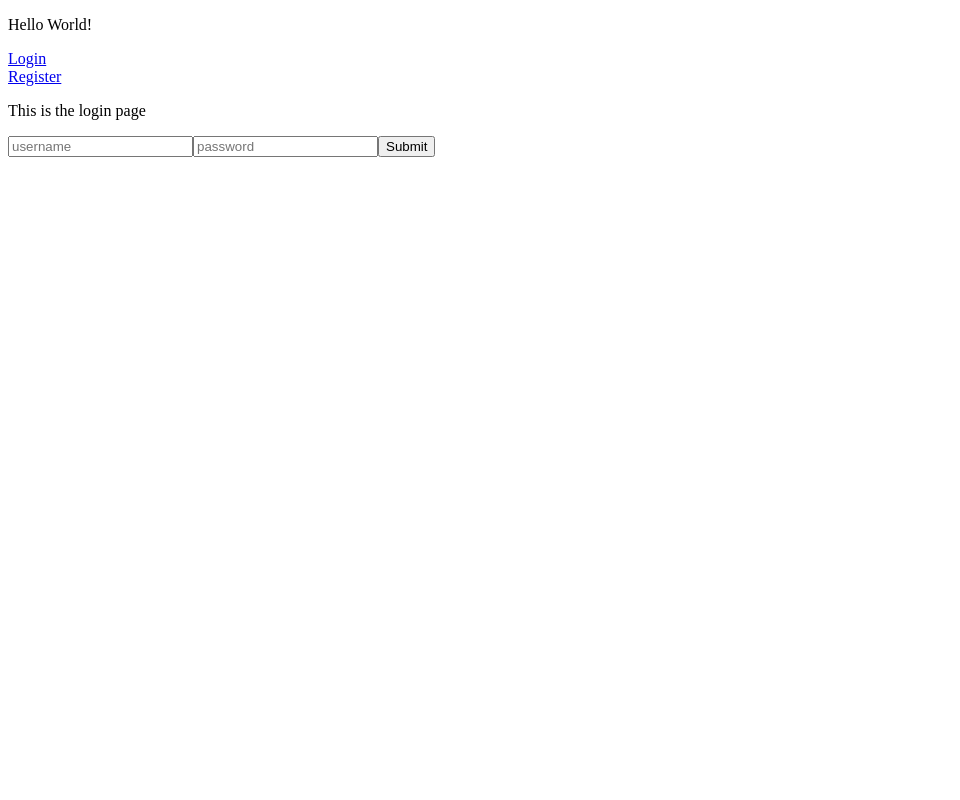
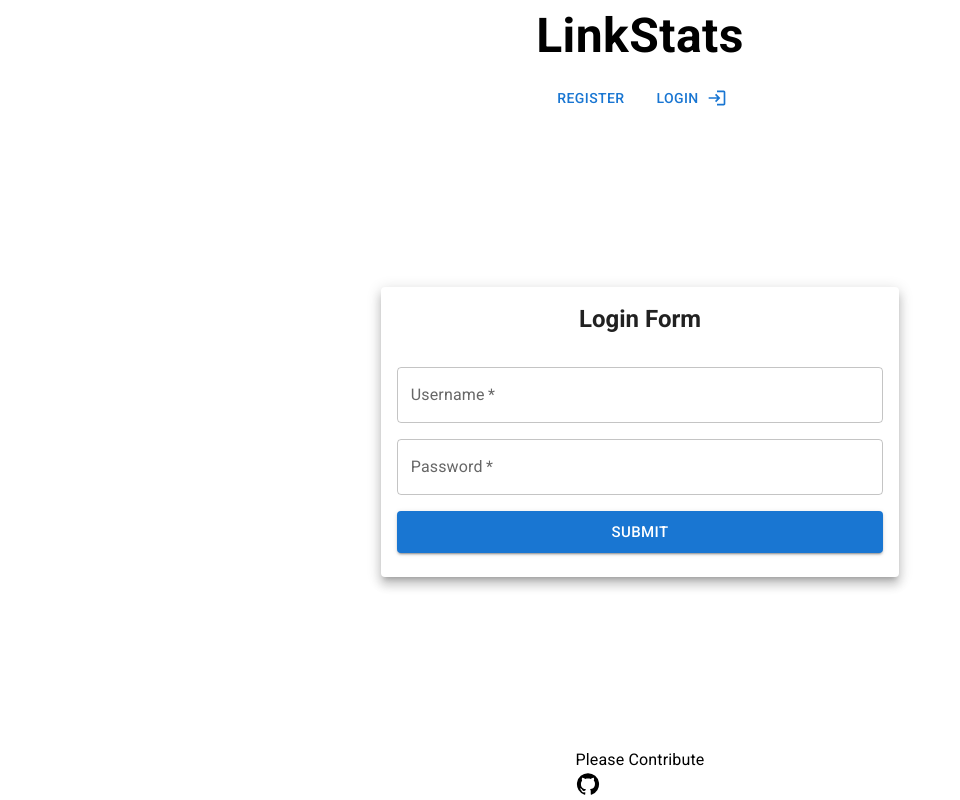
Before and after one commit to nickBes/link_stats, a React (Vite) app in the folder client/: page /login in a window 1280 px wide. Shown: the whole page, without its empty margins (0-960 px from the left). Built offline with nearby package versions, Linux system fonts and the light colour scheme; no server answers.

Commit message:
now have a fully functional dashboard

```diff
--- a/client/index.html
+++ b/client/index.html
@@ -2,8 +2,17 @@
 <html lang="en">
   <head>
     <meta charset="UTF-8" />
-    <meta name="viewport" content="width=device-width, initial-scale=1.0" />
+    <meta name="viewport" content="initial-scale=1, width=device-width" />
     <title>Vite App</title>
+    <link
+  rel="stylesheet"
+  href="https://fonts.googleapis.com/css?family=Roboto:300,400,500,700&display=swap"
+/>
+<link
+  rel="stylesheet"
+  href="https://fonts.googleapis.com/icon?family=Material+Icons"
+/>
+
   </head>
   <body>
     <div id="root"></div>
--- a/client/src/App.tsx
+++ b/client/src/App.tsx
@@ -3,6 +3,8 @@ import { useSnapshot } from "valtio"
 import { jwt, links } from "./states"
 import { Link, Outlet } from "react-router-dom"
 import Cookies from "js-cookie"
+import { Button, Typography, Stack, Box } from "@mui/material"
+import { Dashboard, Login as LoginIcon, Logout, GitHub } from "@mui/icons-material"
 
 const App : React.FC = () => {
     const jwtState = useSnapshot(jwt)
@@ -15,19 +17,29 @@ const App : React.FC = () => {
 
     return (
         <>
-            <p>Hello World!</p>
-            <nav style={{display: 'flex', flexDirection: 'column'}}>
+            <Stack alignItems="center" spacing={1} height="100vh">
+                <Link to="/">
+                    <Typography sx={{fontWeight: "bold", fontSize: {xs: "2rem", md: "3rem"}}}>LinkStats</Typography>
+                </Link>
+                <Stack alignItems="center" direction="row" spacing={2}>
                     {jwtState.token ?
                     <>
-                    <Link to="/dashboard">Dashboard</Link>
-                    <button onClick={logout}>logout</button>
+                        <Button endIcon={<Dashboard/>}><Link to="/dashboard">Dashboard</Link></Button>
+                        <Button endIcon={<Logout/>} color="error" onClick={logout}>LogOut</Button>
                     </> :
                     <>
-                    <Link to='/login'>Login</Link>
-                    <Link to='/register'>Register</Link>
+                        <Button><Link to="/register">Register</Link></Button>
+                        <Button endIcon={<LoginIcon/>}><Link to="/login">Login</Link></Button>
                     </>}
-            </nav>
+                </Stack>
+                <Box flexGrow={1} width="100%">
                     <Outlet/>
+                </Box>
+                <Box>
+                    <Typography>Please Contribute</Typography>
+                    <GitHub/>
+                </Box>
+            </Stack>
         </>
     )
 }
--- a/client/src/components/CreateLink.tsx
+++ b/client/src/components/CreateLink.tsx
@@ -1,15 +1,18 @@
-import React, { useRef, useEffect } from "react"
+import React, { useRef, useEffect, useState } from "react"
 import ServerMessage from "@/bindings/server"
 import { useSnapshot } from "valtio"
 import { isMatching, P } from "ts-pattern"
 import { jwt, links } from "@/states"
 import ky from "ky"
+import { FormControl, IconButton, InputAdornment, InputLabel, Stack, TextField, OutlinedInput, CircularProgress } from "@mui/material"
+import { AddBox } from "@mui/icons-material"
 
 const createLinkPath = import.meta.env.VITE_SERVER_URL + '/link/'
 
 const CreateLink : React.FC = () => {
     const form = useRef<HTMLFormElement | null>(null)
     const jwtState = useSnapshot(jwt)
+    const [isLoading, setLoading] = useState(false)
 
     useEffect(() => {
         async function createLink (event: SubmitEvent) {
@@ -18,9 +21,12 @@ const CreateLink : React.FC = () => {
 
             let data = new FormData(form.current)
             let url = data.get("url")
-            if (typeof url != "string") return
+            if (typeof url != "string" || url == "") return
 
+            setLoading(true)
             let res = await ky.post(createLinkPath, {json: {url}, headers: {Authorization: jwtState.token as string}}).json<ServerMessage>()
+            setLoading(false)
+
             if (!isMatching({url: P.string}, res)) return
 
             links.set(res.id, res.url)
@@ -31,10 +37,22 @@ const CreateLink : React.FC = () => {
     }, [])
 
     return (
-        <form ref={form}>
-            <input type="url" name="url" placeholder="your url"/>
-            <button type="submit">create link</button>
-        </form>
+        <Stack m={2} alignItems="center" direction="row" justifyContent="center">
+            <form ref={form}>
+                <Stack direction="row">
+                    <FormControl>
+                        <InputLabel htmlFor="link-url">URL</InputLabel>
+                        <OutlinedInput required size="medium" name="url" id="link-url" endAdornment={
+                            <InputAdornment position="end">
+                                {isLoading ? <CircularProgress size="1.5rem"/> : <IconButton type="submit"><AddBox/></IconButton>}
+                            </InputAdornment>
+                        }/>
+                    </FormControl>
+                </Stack>
+            </form>
+        </Stack>
+
+
     )
 }
 
--- a/client/src/components/Links.tsx
+++ b/client/src/components/Links.tsx
@@ -1,4 +1,4 @@
-import React, { useEffect } from "react"
+import React, { useEffect, useState } from "react"
 import { jwt, links } from "@/states"
 import { useSnapshot } from "valtio"
 import { isMatching, P } from "ts-pattern"
@@ -6,6 +6,11 @@ import ServerMessage from "@/bindings/server"
 import ky from "ky"
 import { DeleteLink } from "@/bindings/client"
 import { Link } from "react-router-dom"
+import TextTruncate from "react-text-truncate"
+import { Delete } from "@mui/icons-material"
+import { Divider, IconButton, LinearProgress, List, ListItem, ListItemButton, ListItemText } from "@mui/material"
+import { Container } from "@mui/system"
+import CreateLink from "./CreateLink"
 
 const linkPath = import.meta.env.VITE_SERVER_URL + '/link/'
 
@@ -17,11 +22,9 @@ const Links : React.FC = () => {
         if (jwtState.token == null) return
 
         async function fetchLinks() {
-
             let res = await ky.get(linkPath + 'all', {headers: {Authorization: jwtState.token as string}}).json<ServerMessage>()
             if (!isMatching({links: P.array({url: P.string})}, res)) return
             links.clear()
-
             res.links.forEach(link => links.set(link.id, link.url))
         }
 
@@ -37,24 +40,36 @@ const Links : React.FC = () => {
                                                 headers: {Authorization: jwtState.token}
                                             })
                                             .json<ServerMessage>()
-
         if (!isMatching({url: P.string}, res)) return
         links.delete(id)
     }
 
     return (
-    <ul>
-        {[...linkState].map(([id, url]) => {
-            return (
-                <li key={id}>
-                    <p>Number {id}:</p><br/>
-                    <a href={linkPath + id}>{url}</a><br/>
-                    <Link to={"/dashboard/stats/" + id}>Stats</Link><br/>
-                    <button onClick={() => deleteLink(id)}>delete</button>
-                </li>
-            )
-        })}
-    </ul>
+        <Container>
+            <List>
+                <CreateLink/>
+                <Divider/>
+                {[...linkState].map(([id, url]) => {
+                    return (
+                        <ListItem disablePadding key={id} secondaryAction={
+                            <IconButton onClick={() => deleteLink(id)}>
+                                <Delete/>
+                            </IconButton>
+                        }>
+                            <ListItemButton>
+                                <Link to={"/dashboard/stats/" + id}>
+                                    <ListItemText><TextTruncate text={url}/></ListItemText>
+                                </Link>
+                            </ListItemButton>
+                            {/* <p>Number {id}:</p><br/>
+                            <a href={linkPath + id}></a><br/>
+                            <Link to={"/dashboard/stats/" + id}>Stats</Link><br/>
+                            <button onClick={() => deleteLink(id)}>delete</button> */}
+                        </ListItem>
+                    )
+                })}
+            </List>
+        </Container>
     )
 }
 
--- a/client/src/components/TimeSeries.tsx
+++ b/client/src/components/TimeSeries.tsx
@@ -68,8 +68,6 @@ const TimeSeries : React.FC<TimeSeriesProps> = ({linkId}) => {
             })
         }
 
-        console.log(dateMap)
-
         return Array.from(dateMap).map(([date, count]) => {
             return {
                 x: date.getTime(),
--- a/client/src/main.tsx
+++ b/client/src/main.tsx
@@ -1,4 +1,4 @@
-import React, { useEffect } from 'react'
+import React from 'react'
 import ReactDOM from 'react-dom/client'
 import { BrowserRouter, Route, Routes } from "react-router-dom"
 import App from './App'
@@ -6,6 +6,7 @@ import Login from './views/Login'
 import Register from  './views/Register'
 import Stats from './views/Stats'
 import Dashboard from './views/Dashboard'
+import "@/styles/global.scss"
 
 const Main : React.FC = () => {
     return (
--- /dev/null
+++ b/client/src/styles/global.scss
@@ -0,0 +1,8 @@
+a {
+    color: inherit;
+    text-decoration: inherit;
+}
+
+body {
+    margin: 0%;
+}
--- a/client/src/views/Dashboard.tsx
+++ b/client/src/views/Dashboard.tsx
@@ -8,7 +8,6 @@ const Dashboard : React.FC = () => {
         <Auth>
             <>
                 <Links/>
-                <CreateLink/>
             </>
         </Auth>
     )
--- a/client/src/views/Login.tsx
+++ b/client/src/views/Login.tsx
@@ -7,6 +7,8 @@ import { useNavigate } from "react-router-dom"
 import { isMatching, P } from "ts-pattern"
 import { jwt } from "@/states"
 import { useSnapshot } from "valtio"
+import { Container } from "@mui/system"
+import { Button, TextField, Stack, Card, CardContent, CardHeader, Typography } from "@mui/material"
 
 const loginPath = import.meta.env.VITE_SERVER_URL + '/auth/login'
 
@@ -17,7 +19,7 @@ const Login : React.FC = () => {
 
     useEffect(() => {
         if (jwtState.token != null) {
-            navigate('/', {replace: true})
+            navigate('/dashboard', {replace: true})
         }
 
         async function login (event: SubmitEvent) {
@@ -50,14 +52,21 @@ const Login : React.FC = () => {
     })
 
     return (
-        <>
-            <p>This is the login page</p>
-            <form ref={form}>
-                <input type='text' name='username' placeholder='username'/>
-                <input type='password' name='password' placeholder='password'/>
-                <button type='submit'>Submit</button>
-            </form>
-        </>
+        <Container sx={{display: "flex", alignItems: "center", justifyContent: "center", height: "100%", width: "100%"}}>
+            <Card raised sx={{width: {xs: "75%", md: "45%"}}}>
+                <CardHeader titleTypographyProps={{align: "center", sx: {fontWeight: "bold"}}} title="Login Form"/>
+                <CardContent>
+                    <form ref={form}>
+                        <Stack spacing={2}>
+                            <TextField required type='text' name='username' label='Username'/>
+                            <TextField required type='password' name='password' label='Password'/>
+                            <Button size="large" variant="contained" type='submit'>Submit</Button>
+                        </Stack>
+                    </form>
+                </CardContent>
+
+            </Card>
+        </Container>
     )
 }
 
```
Also changed, not shown: client/package.json (+7 -0 lines), 2 other files (tests, documents, lock files or other folders). Lines whose indentation alone changed are shown as unchanged.
